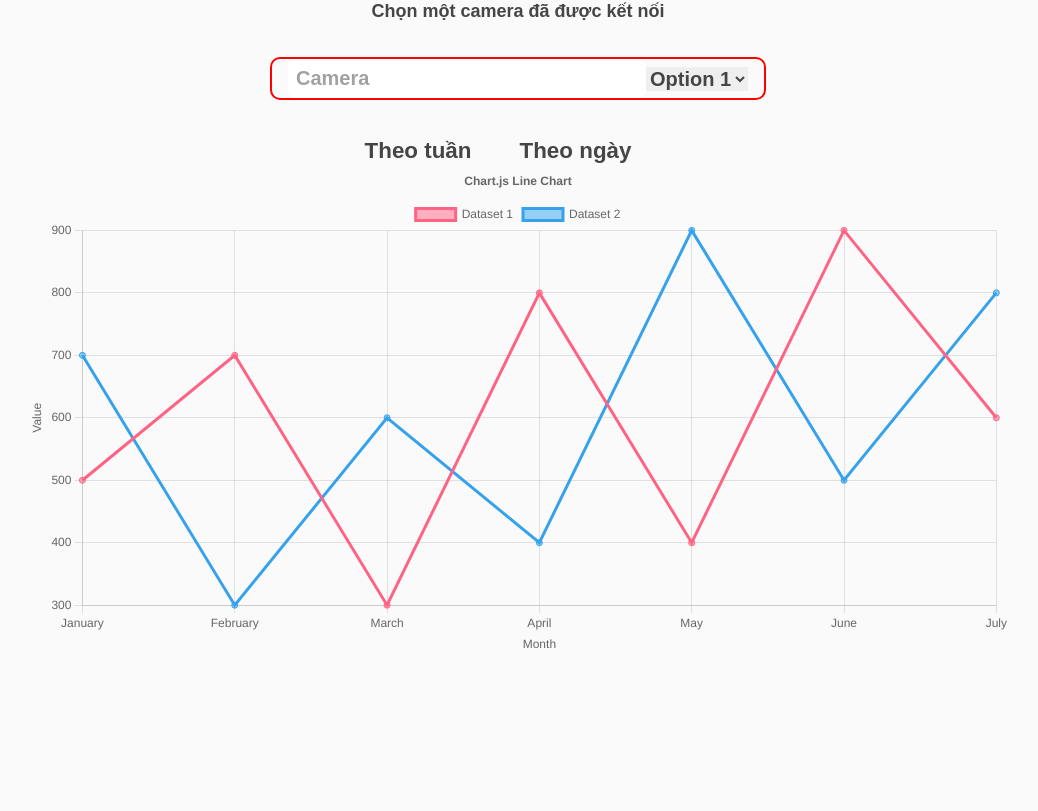
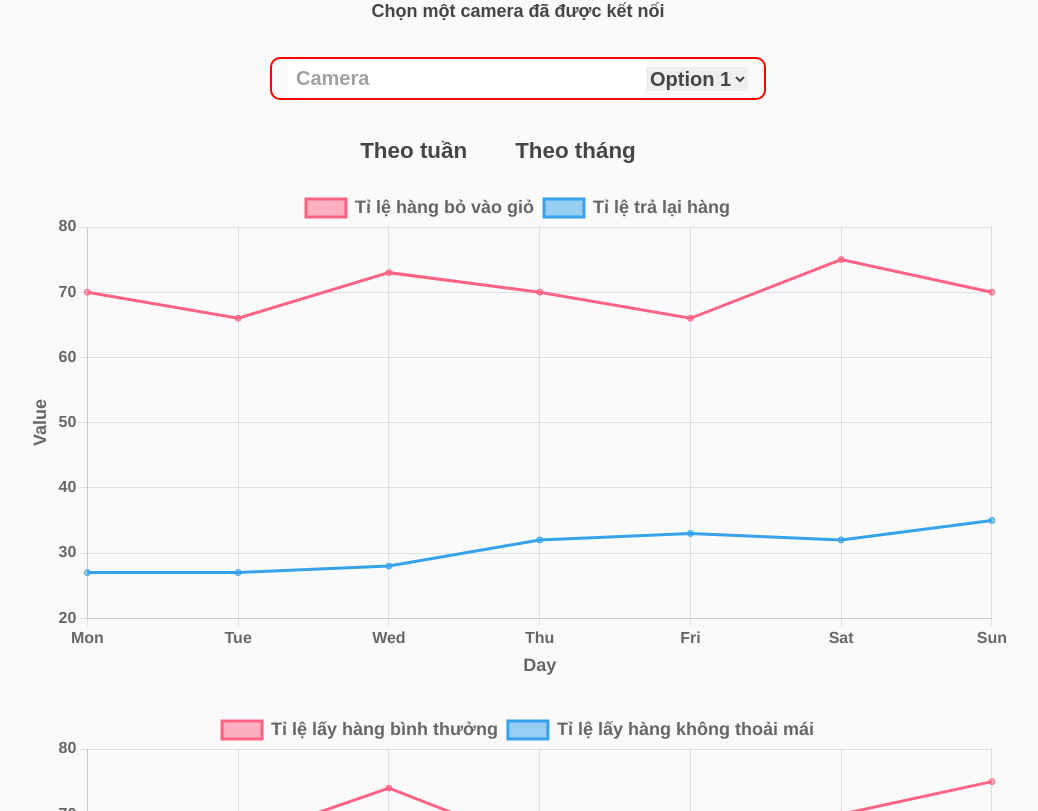
Before and after one commit to hungmeomeo/Vietnam-Datathon-Team-5, a React (Vite) app in the folder fe/: page /test in a window 1280 px wide. Shown: the part 369-1180 px from the top of the page, without its empty margins (122-1160 px from the left). Before the commit the page ends 1037 px from the top, so only its background shows below. Built offline with nearby package versions, Linux system fonts and the light colour scheme.

Commit message:
Adding chart

```diff
--- a/fe/src/components/chart/line/line.jsx
+++ b/fe/src/components/chart/line/line.jsx
@@ -1,11 +1,10 @@
-import React, { useState } from "react";
+import React, { useState, useEffect } from "react";
 import {
   Chart as ChartJS,
   CategoryScale,
   LinearScale,
   PointElement,
   LineElement,
-  Title,
   Tooltip,
   Legend,
 } from "chart.js";
@@ -17,22 +16,43 @@ ChartJS.register(
   LinearScale,
   PointElement,
   LineElement,
-  Title,
   Tooltip,
   Legend
 );
 
-const labels = ["January", "February", "March", "April", "May", "June", "July"];
+const labelsWeekly = ["Mon", "Tue", "Wed", "Thu", "Fri", "Sat", "Sun"];
+
+const getLast30Days = () => {
+  const labels = [];
+  const today = new Date();
+  for (let i = 29; i >= 0; i--) {
+    const date = new Date(today);
+    date.setDate(today.getDate() - i);
+    const day = date.toLocaleDateString("en-US", { day: "numeric" });
+    labels.push(day);
+  }
+  return labels;
+};
 
 const options = {
   responsive: true,
   plugins: {
     legend: {
       position: "top",
+      labels: {
+        font: {
+          size: 18,
+          weight: "bold",
+        },
+      },
     },
     title: {
       display: true,
       text: "Chart.js Line Chart",
+      font: {
+        size: 18,
+        weight: "bold",
+      },
     },
     tooltip: {
       enabled: true,
@@ -45,7 +65,17 @@ const options = {
       display: true,
       title: {
         display: true,
-        text: "Month",
+        text: "Day",
+        font: {
+          size: 18,
+          weight: "bold",
+        },
+      },
+      ticks: {
+        font: {
+          size: 16,
+          weight: "bold",
+        },
       },
     },
     y: {
@@ -53,41 +83,125 @@ const options = {
       title: {
         display: true,
         text: "Value",
+        font: {
+          size: 18,
+          weight: "bold",
+        },
+      },
+      ticks: {
+        font: {
+          size: 16,
+          weight: "bold",
+        },
+        suggestedMin: 0,
+        suggestedMax: 100,
+        stepSize: 10,
+        min: 0, // Ensure fixed range
+        max: 100, // Ensure fixed range
+      },
+    },
+  },
+  datasets: {
+    text: {
+      font: {
+        size: 60,
+        weight: "bold",
       },
     },
   },
 };
 
-const data = [
+const data1 = [
   {
-    labels,
+    labels: labelsWeekly,
     datasets: [
       {
-        label: "Dataset 1",
-        data: [500, 700, 300, 800, 400, 900, 600],
+        label: "Tỉ lệ hàng bỏ vào giỏ",
+        data: Array.from(
+          { length: 45 },
+          () => Math.floor(Math.random() * 11) + 65
+        ),
         borderColor: "rgb(255, 99, 132)",
         backgroundColor: "rgba(255, 99, 132, 0.5)",
       },
       {
-        label: "Dataset 2",
-        data: [700, 300, 600, 400, 900, 500, 800],
+        label: "Tỉ lệ trả lại hàng",
+        data: Array.from(
+          { length: 45 },
+          () => Math.floor(Math.random() * 11) + 25
+        ),
         borderColor: "rgb(53, 162, 235)",
         backgroundColor: "rgba(53, 162, 235, 0.5)",
       },
     ],
   },
   {
-    labels,
+    labels: getLast30Days(),
     datasets: [
       {
-        label: "Dataset 3",
-        data: [300, 500, 200, 600, 300, 700, 400],
+        label: "Tỉ lệ hàng bỏ vào giỏ",
+        data: Array.from(
+          { length: 45 },
+          () => Math.floor(Math.random() * 11) + 65
+        ),
         borderColor: "rgb(75, 192, 192)",
         backgroundColor: "rgba(75, 192, 192, 0.5)",
       },
       {
-        label: "Dataset 4",
-        data: [400, 200, 500, 300, 600, 400, 800],
+        label: "Tỉ lệ trả hàng",
+        data: Array.from(
+          { length: 45 },
+          () => Math.floor(Math.random() * 11) + 25
+        ),
+        borderColor: "rgb(255, 205, 86)",
+        backgroundColor: "rgba(255, 205, 86, 0.5)",
+      },
+    ],
+  },
+];
+
+const data2 = [
+  {
+    labels: labelsWeekly,
+    datasets: [
+      {
+        label: "Tỉ lệ lấy hàng bình thưởng",
+        data: Array.from(
+          { length: 65 },
+          () => Math.floor(Math.random() * 11) + 65
+        ),
+        borderColor: "rgb(255, 99, 132)",
+        backgroundColor: "rgba(255, 99, 132, 0.5)",
+      },
+      {
+        label: "Tỉ lệ lấy hàng không thoải mái",
+        data: Array.from(
+          { length: 45 },
+          () => Math.floor(Math.random() * 11) + 25
+        ),
+        borderColor: "rgb(53, 162, 235)",
+        backgroundColor: "rgba(53, 162, 235, 0.5)",
+      },
+    ],
+  },
+  {
+    labels: getLast30Days(),
+    datasets: [
+      {
+        label: "Tỉ lệ lấy hàng bình thưởng",
+        data: Array.from(
+          { length: 45 },
+          () => Math.floor(Math.random() * 11) + 65
+        ),
+        borderColor: "rgb(75, 192, 192)",
+        backgroundColor: "rgba(75, 192, 192, 0.5)",
+      },
+      {
+        label: "Tỉ lệ lấy hàng không thoải mái",
+        data: Array.from(
+          { length: 45 },
+          () => Math.floor(Math.random() * 11) + 25
+        ),
         borderColor: "rgb(255, 205, 86)",
         backgroundColor: "rgba(255, 205, 86, 0.5)",
       },
@@ -115,11 +229,21 @@ const LineChart = () => {
           </div>
 
           <div className={styles.li} onClick={handleTheoNgayClick}>
-            <div className={styles.link}>Theo ngày</div>
+            <div className={styles.link}>Theo tháng</div>
           </div>
         </div>
       </div>
-      <Line options={options} data={data[selectedDatasetIndex]} />
+
+      <Line
+        style={{ marginBottom: "30px" }}
+        options={options}
+        data={data1[selectedDatasetIndex]}
+      />
+      <Line
+        style={{ marginBottom: "30px" }}
+        options={options}
+        data={data2[selectedDatasetIndex]}
+      />
     </div>
   );
 };
--- a/fe/src/components/chart/line/time.module.css
+++ b/fe/src/components/chart/line/time.module.css
@@ -1,6 +1,7 @@
 .nav {
   position: relative; /* Use relative positioning instead of absolute */
   align-items: center;
+  margin-bottom: 25px;
 }
 
 .nav .ul {
@@ -28,6 +29,30 @@
 
 .nav .link:hover {
   color: var(--text-primary);
+}
+
+/* time.module.css */
+
+.container {
+  position: relative;
+}
+
+.lineChart .legend {
+  display: flex;
+  align-items: center;
+  gap: 10px;
+}
+
+.lineChart .legend .dataset1 {
+  font-size: 16px;
+  font-weight: bold;
+  color: rgb(255, 99, 132);
+}
+
+.lineChart .legend .dataset2 {
+  font-size: 16px;
+  font-weight: bold;
+  color: rgb(53, 162, 235);
 }
 
 .navbarLogo {
```
